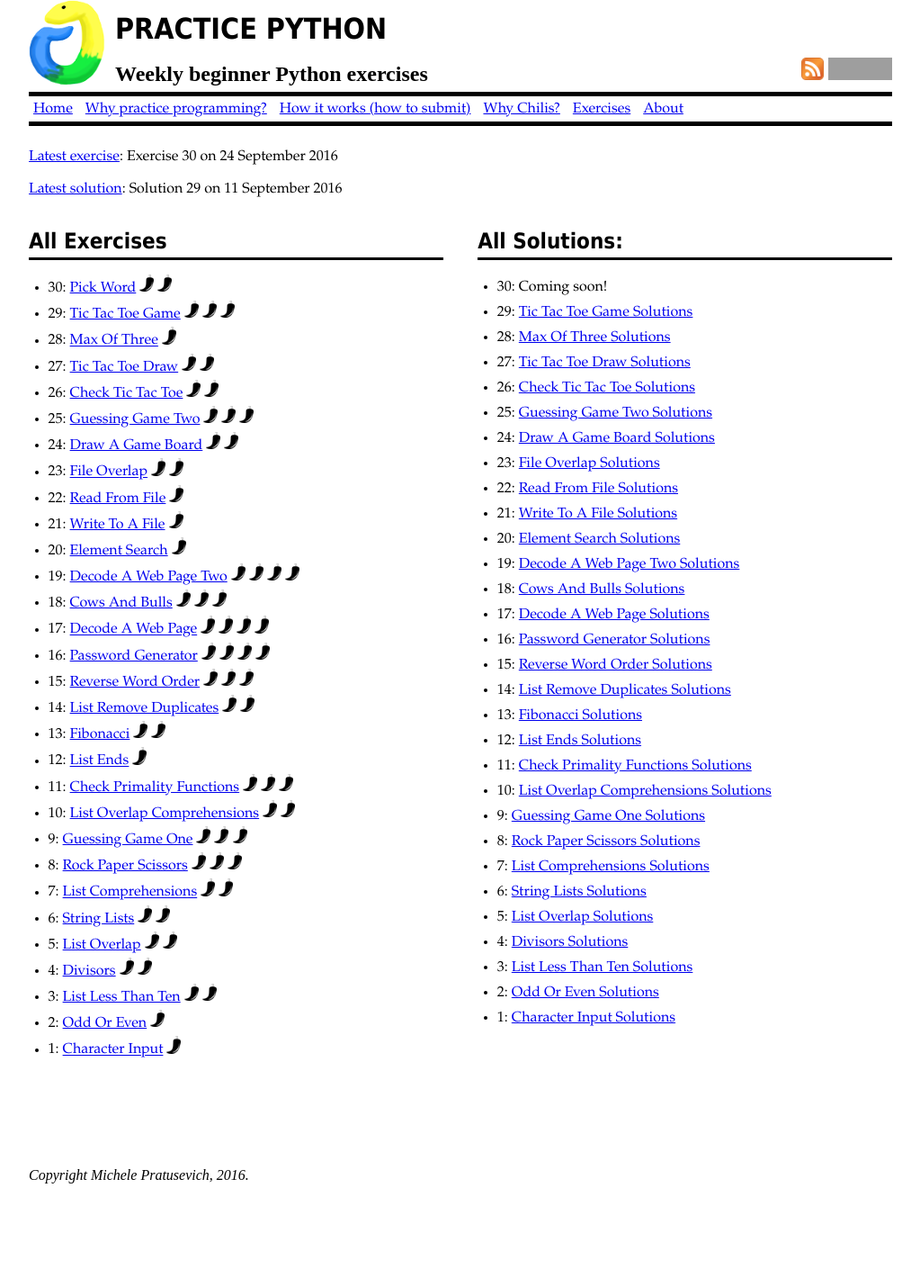
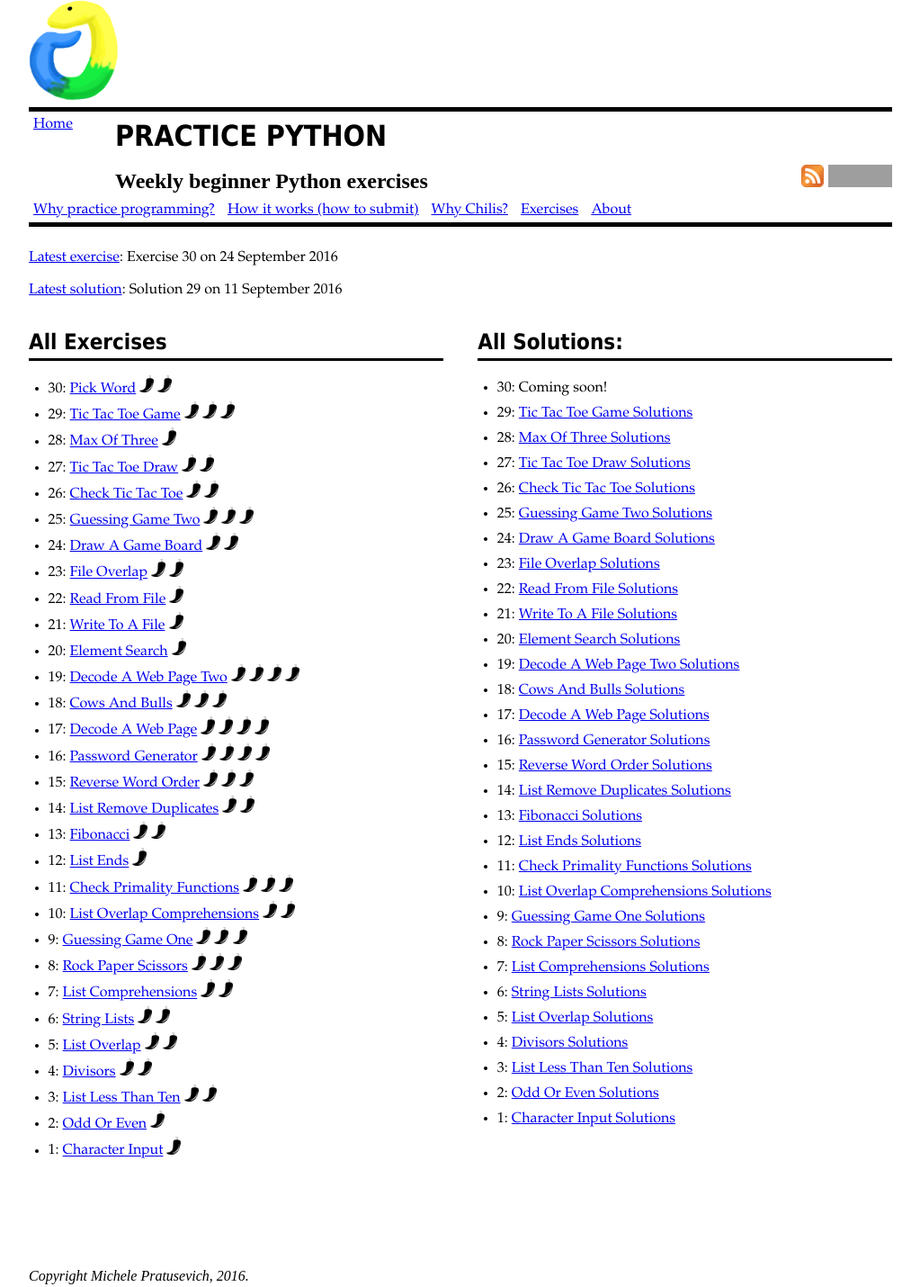
Before and after one commit to mprat/practicepython, a Jekyll site: the page built from index.html, in a window 1280 px wide. Shown: the whole page at 90% size, without its empty margins (128-1151 px from the left). Built offline with Jekyll 4.4.1, drawn with Linux system fonts in a browser that asks for light colours; before the commit the page ends 1318 px from its top, so only the background shows below that; grey boxes are pictures that could not be loaded.

Commit message:
slightly larger logo

```diff
--- a/css/main.css
+++ b/css/main.css
@@ -184,6 +184,7 @@
 		margin-left: auto;
 		margin-right: auto;
 		display: block;
+		width: 100px;
 	}
 }
 
@@ -211,4 +212,8 @@
 		width: 90%;
 		float: right;
 	}
+
+	.logo {
+		width: 100px;
+	}
 }
```
Also changed, not shown: assets/img/logo.png.
